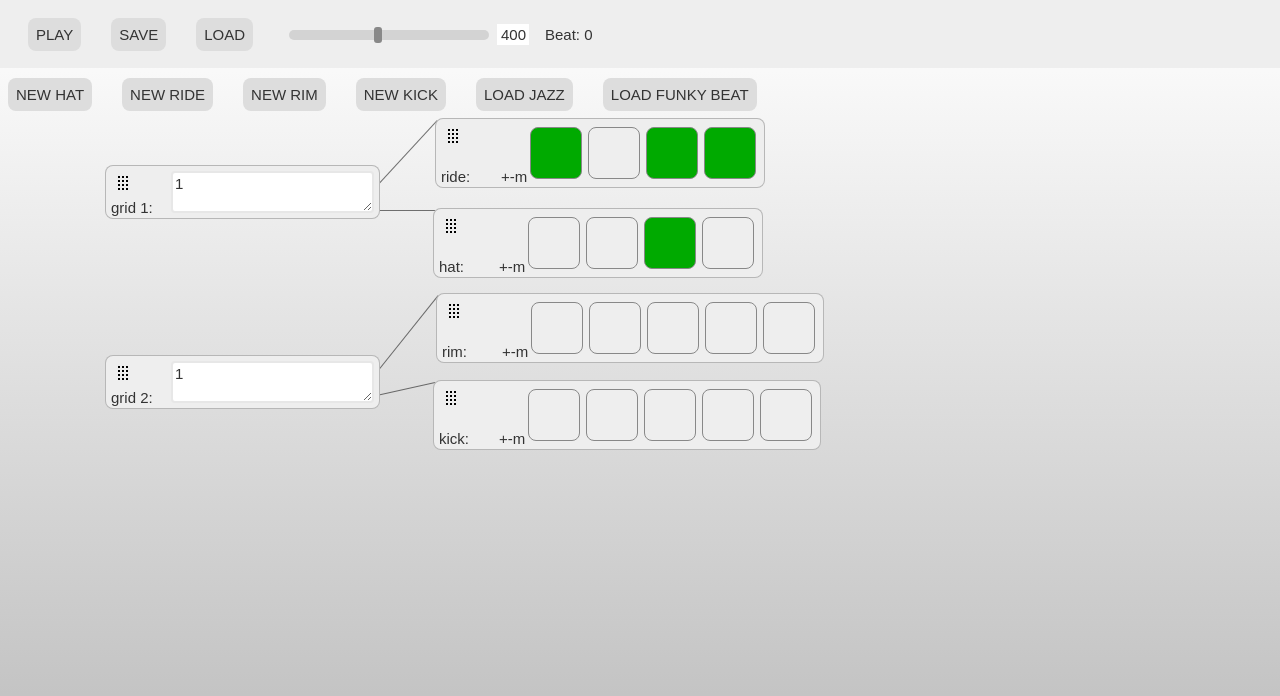
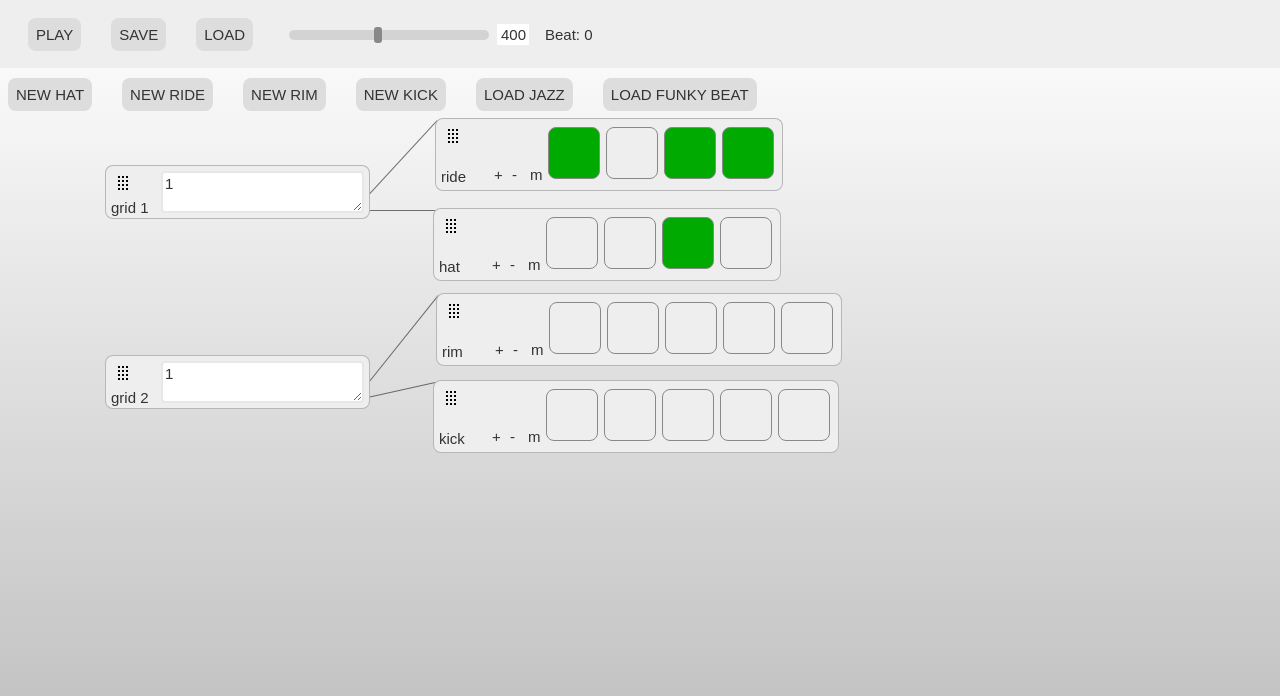
Before and after one commit to evogler/gridception, a React app: page / in a window 1280 px wide. Shown: the top 696 px of the page. Built offline with nearby package versions, Linux system fonts and the light colour scheme; no server answers.

Commit message:
Style + - m buttons

```diff
--- a/public/styles.css
+++ b/public/styles.css
@@ -105,7 +105,7 @@ button {
 
 .horizontal-grid-label {
   display: inline-block;
-  margin-right: 10px;
+  /* margin-right: 10px; */
   padding-top: 20px;
   width: 50px;
   /* border: 1px solid #888; */
@@ -149,6 +149,20 @@ button {
   background-color: #fff8;
 }
 
+.grid-button {
+  display: inline-block;
+  /* background-color: #fff7; */
+  border-radius: 5px;
+  width: 12px;
+  padding: 3px;
+  cursor: pointer;
+  margin: 0;
+  transform: translate(0, -2px);
+}
+
+.grid-button:hover {
+  background-color: #ffff;
+}
 
 .line {
   padding: 0;
--- a/src/components/HorizontalGrid.jsx
+++ b/src/components/HorizontalGrid.jsx
@@ -32,10 +32,10 @@ const HorizontalGrid = (props) => {
       style={{ left: x, top: y }}
     >
       <DragIcon startDrag={drag} />
-      <span className="horizontal-grid-label">{label}:</span>
-      <span onClick={lengthen}>+</span>
-      <span onClick={shorten}>-</span>
-      <span onClick={toggleMute}>m</span>
+      <span className="horizontal-grid-label">{label}</span>
+      <span className="grid-button" onClick={lengthen}>+</span>
+      <span className="grid-button" onClick={shorten}>-</span>
+      <span className="grid-button" onClick={toggleMute}>m</span>
       {status.map((_, i) => (
         <GridCell key={i} index={i} status={status[i]}
         active={i === active /* &&  status[i] === 'on' */}
--- a/src/components/RatioBox.jsx
+++ b/src/components/RatioBox.jsx
@@ -10,7 +10,7 @@ const RatioBox = ({ label, node, coords = [0, 0], updateCoords }) => {
   return (
     <div className="ratio-box" style={{ left: x, top: y }} >
       <DragIcon startDrag={drag} />
-      <span className="horizontal-grid-label">{label}:</span>
+      <span className="horizontal-grid-label">{label}</span>
       <textarea
         onChange={e => {
           node.setTime(e.target.value);
```
